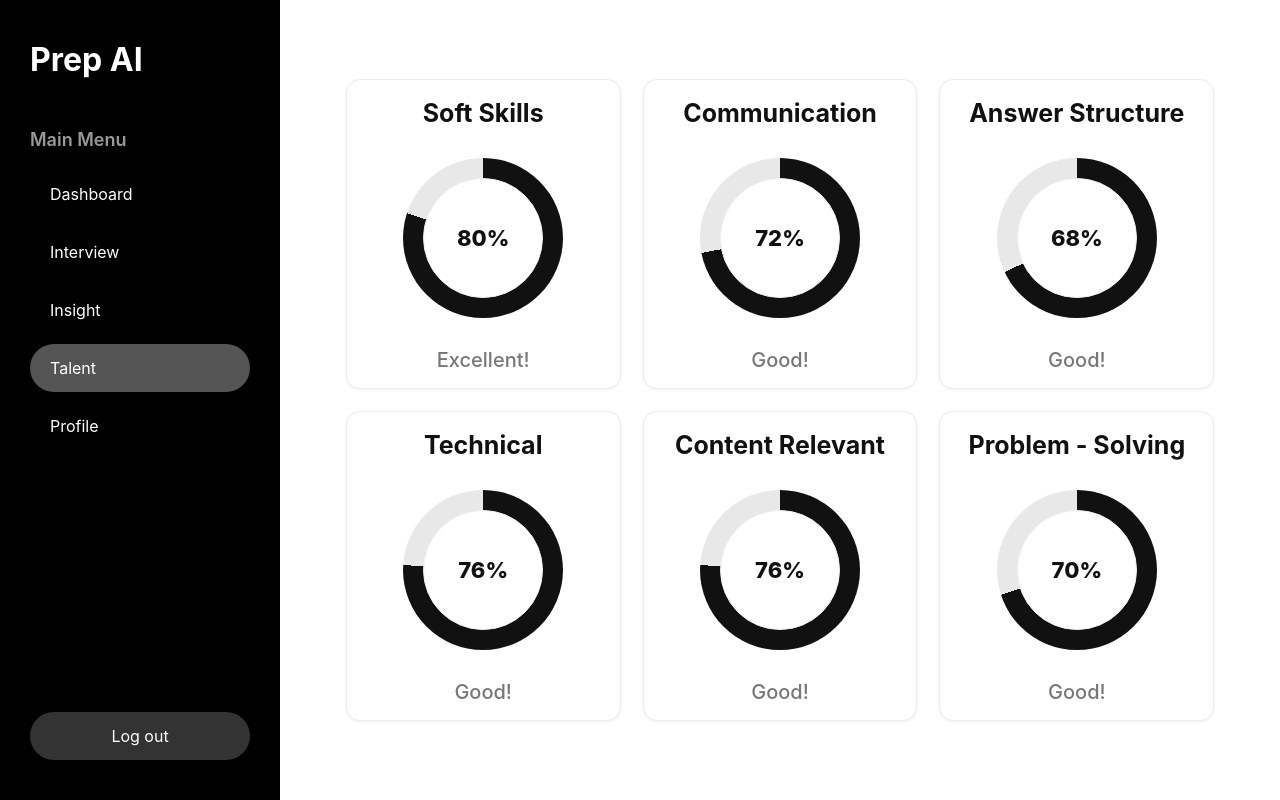
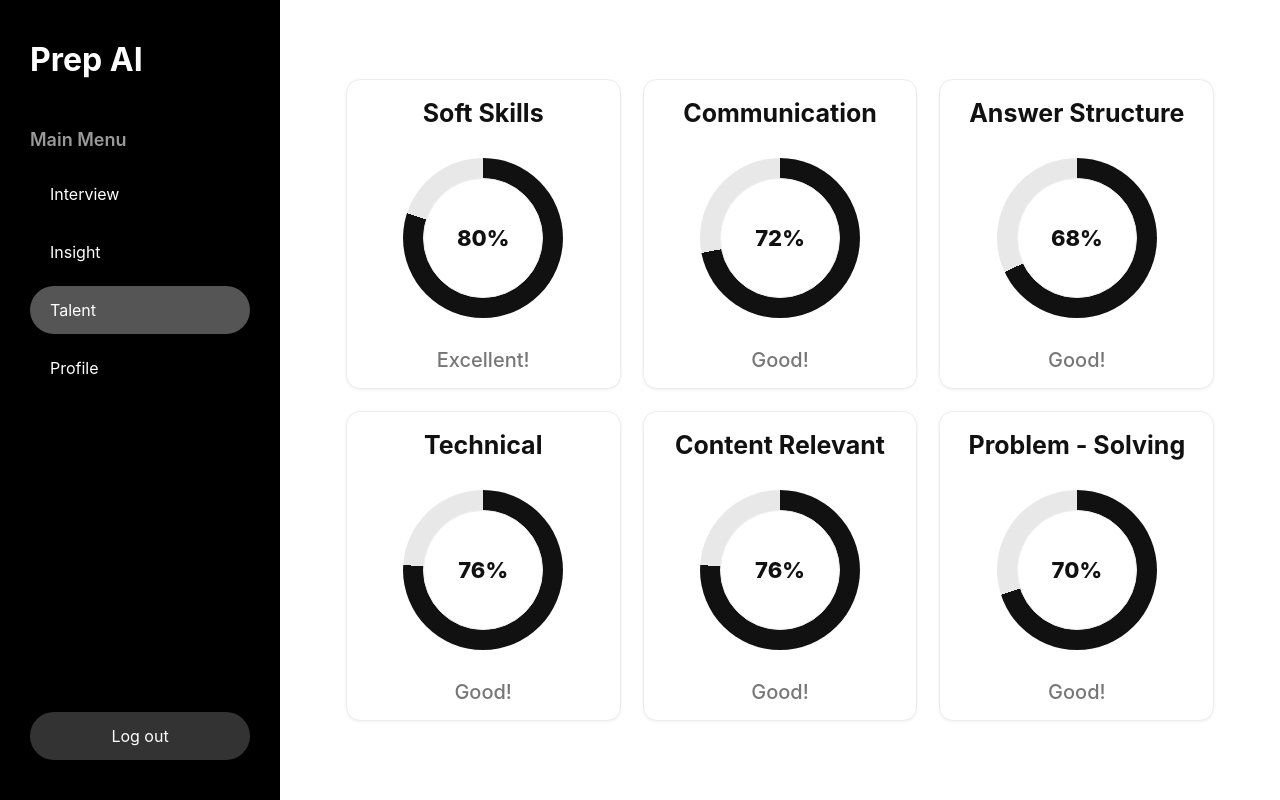
Before and after one commit to ClemenceTran/BasedProject, a Flask app: page /talent in a window 1280 px wide. Run offline with Flask 3, Linux system fonts and the light colour scheme.

Commit message:
Update talent.html

```diff
--- a/templates/talent.html
+++ b/templates/talent.html
@@ -17,7 +17,6 @@
     <div class="menu-title">Main Menu</div>
 
     <ul class="menu-items">
-      <li class="menu-item"><a class="menu-link" href="{{ url_for('dashboard') }}">Dashboard</a></li>
       <li class="menu-item"><a class="menu-link" href="{{ url_for('interview') }}">Interview</a></li>
       <li class="menu-item"><a class="menu-link" href="{{ url_for('insight') }}">Insight</a></li>
       <li class="menu-item"><a class="menu-link active" href="{{ url_for('talent') }}">Talent</a></li>
```
